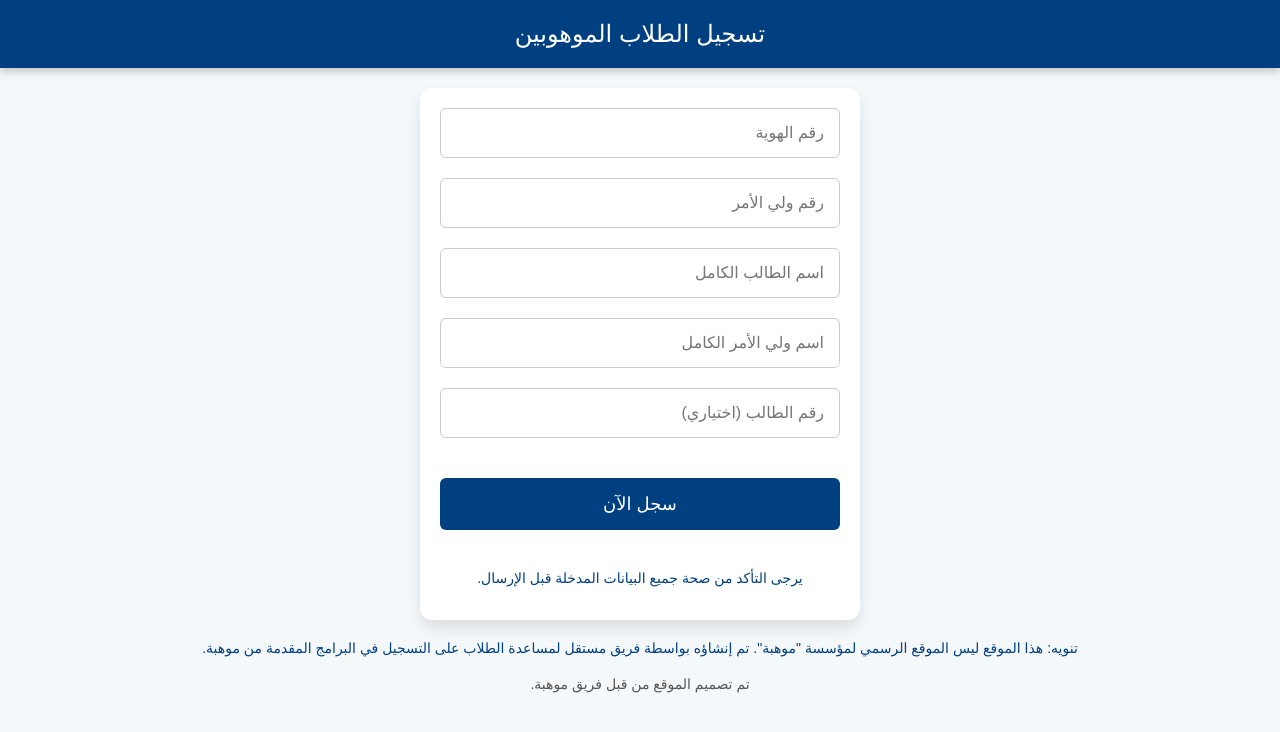
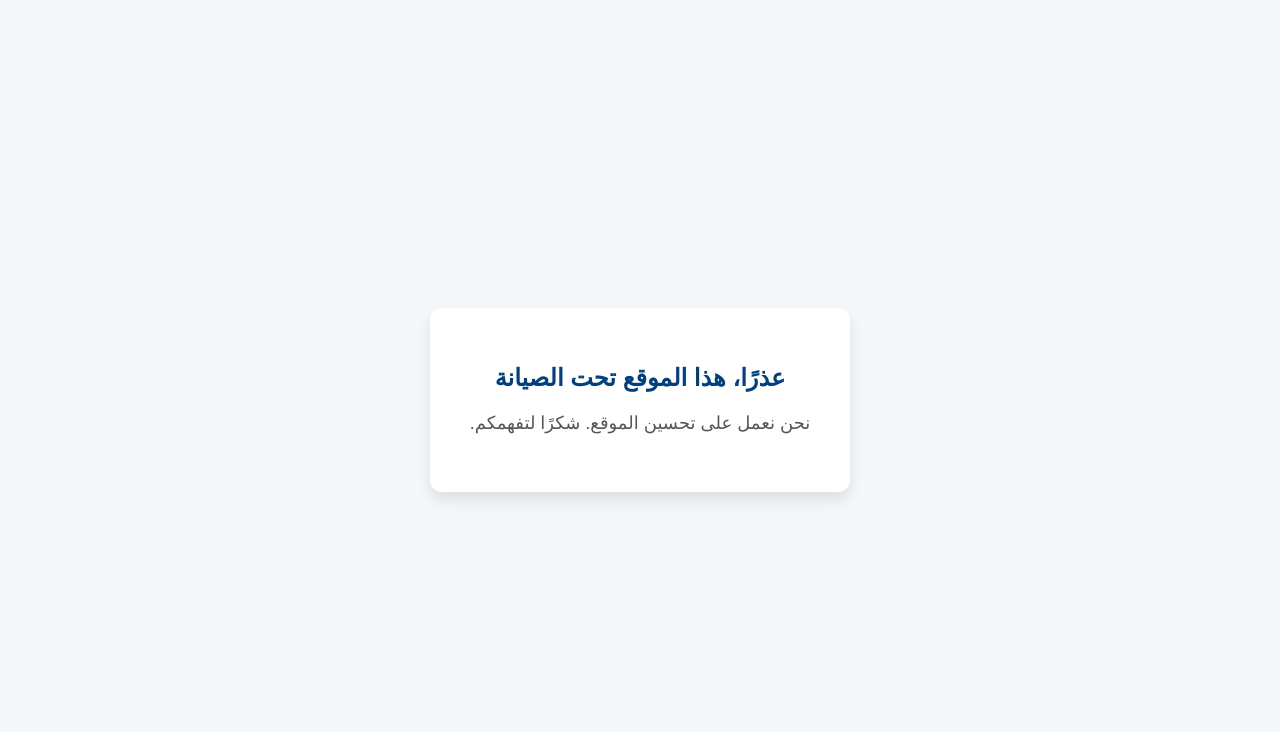
Before and after one commit to mohhm23/Talented, a plain HTML site: page index.html in a window 1280 px wide. Drawn offline with Linux system fonts and the light colour scheme.

Commit message:
Update index.html

```diff
--- a/index.html
+++ b/index.html
@@ -3,7 +3,9 @@
 <head>
     <meta charset="UTF-8">
     <meta name="viewport" content="width=device-width, initial-scale=1.0">
-    <title>تسجيل الطلاب الموهوبين</title>
+    <meta http-equiv="X-UA-Compatible" content="IE=edge">
+    <meta name="robots" content="noindex, nofollow">
+    <title>الموقع تحت الصيانة</title>
     <style>
         body {
             font-family: Arial, sans-serif;
@@ -11,111 +13,35 @@
             margin: 0;
             padding: 0;
             text-align: center;
+            display: flex;
+            justify-content: center;
+            align-items: center;
+            height: 100vh;
             direction: rtl;
         }
-        header {
-            background-color: #004080;
-            color: white;
-            padding: 20px 0;
-            font-size: 24px;
-            box-shadow: 0 4px 8px rgba(0, 0, 0, 0.2);
-        }
-        form {
+        .container {
             background-color: white;
-            margin: 20px auto;
-            padding: 20px;
+            padding: 40px;
             border-radius: 12px;
             box-shadow: 0 8px 15px rgba(0, 0, 0, 0.1);
-            max-width: 400px;
-            display: flex;
-            flex-direction: column;
-            gap: 20px;
-        }
-        input {
-            width: 100%;
-            padding: 15px;
-            font-size: 16px;
-            border: 1px solid #ccc;
-            border-radius: 6px;
-            box-sizing: border-box;
-            transition: border-color 0.3s, background-color 0.3s;
-        }
-        input:focus {
-            border-color: #004080;
-            background-color: #eaf2f8;
-            outline: none;
-        }
-        button {
-            background-color: #004080;
-            color: white;
-            padding: 15px;
-            font-size: 18px;
-            border: none;
-            border-radius: 6px;
-            cursor: pointer;
-            transition: background-color 0.3s;
-        }
-        button:hover {
-            background-color: #003366;
-        }
-        .note {
-            color: #004080;
-            font-size: 14px;
-            margin-top: 20px;
+            max-width: 500px;
             text-align: center;
         }
-        footer {
-            margin-top: 20px;
-            font-size: 14px;
+        h1 {
+            color: #004080;
+            font-size: 24px;
+            margin-bottom: 20px;
+        }
+        p {
             color: #555;
-            text-align: center;
+            font-size: 18px;
         }
     </style>
-    <script src="https://www.google.com/recaptcha/api.js" async defer></script>
-    <script>
-        function onSubmit(event) {
-            event.preventDefault();
-
-            const idField = document.getElementById("idField");
-            const phoneField = document.getElementById("phoneField");
-            const studentNameField = document.getElementById("studentNameField");
-
-            // التحقق من صحة الحقول
-            if (!idField.value || !phoneField.value || !studentNameField.value) {
-                alert("⚠️ الرجاء تعبئة جميع الحقول المطلوبة.");
-                return;
-            }
-
-            const captchaResponse = grecaptcha.getResponse();
-            if (!captchaResponse) {
-                alert("⚠️ الرجاء التحقق من أنك لست روبوت.");
-                return;
-            }
-
-            // إذا كان التحقق ناجحاً، يتم إرسال البيانات
-            alert("✅ تم إرسال البيانات بنجاح!");
-        }
-    </script>
 </head>
 <body>
-    <header>
-        تسجيل الطلاب الموهوبين
-    </header>
-    <form id="form" action="https://formspree.io/f/mkgggqpa" method="POST" onsubmit="onSubmit(event)">
-        <input type="text" id="idField" name="رقم الهوية" placeholder="رقم الهوية" required>
-        <input type="text" id="phoneField" name="رقم ولي الأمر" placeholder="رقم ولي الأمر" required>
-        <input type="text" id="studentNameField" name="اسم الطالب" placeholder="اسم الطالب الكامل" required>
-        <input type="text" name="اسم ولي الأمر" placeholder="اسم ولي الأمر الكامل" required>
-        <input type="text" name="رقم الطالب" placeholder="رقم الطالب (اختياري)">
-        <div class="g-recaptcha" data-sitekey="6Lf9DaUqAAAAAGY2pvXkmLYWQuWCBm-HsqlYTxQk"></div>
-        <button type="submit">سجل الآن</button>
-        <p class="note">يرجى التأكد من صحة جميع البيانات المدخلة قبل الإرسال.</p>
-    </form>
-    <p class="note">
-        تنويه: هذا الموقع ليس الموقع الرسمي لمؤسسة "موهبة". تم إنشاؤه بواسطة فريق مستقل لمساعدة الطلاب على التسجيل في البرامج المقدمة من موهبة.
-    </p>
-    <footer>
-        تم تصميم الموقع من قبل فريق موهبة.
-    </footer>
+    <div class="container">
+        <h1>عذرًا، هذا الموقع تحت الصيانة</h1>
+        <p>نحن نعمل على تحسين الموقع. شكرًا لتفهمكم.</p>
+    </div>
 </body>
 </html>
```
